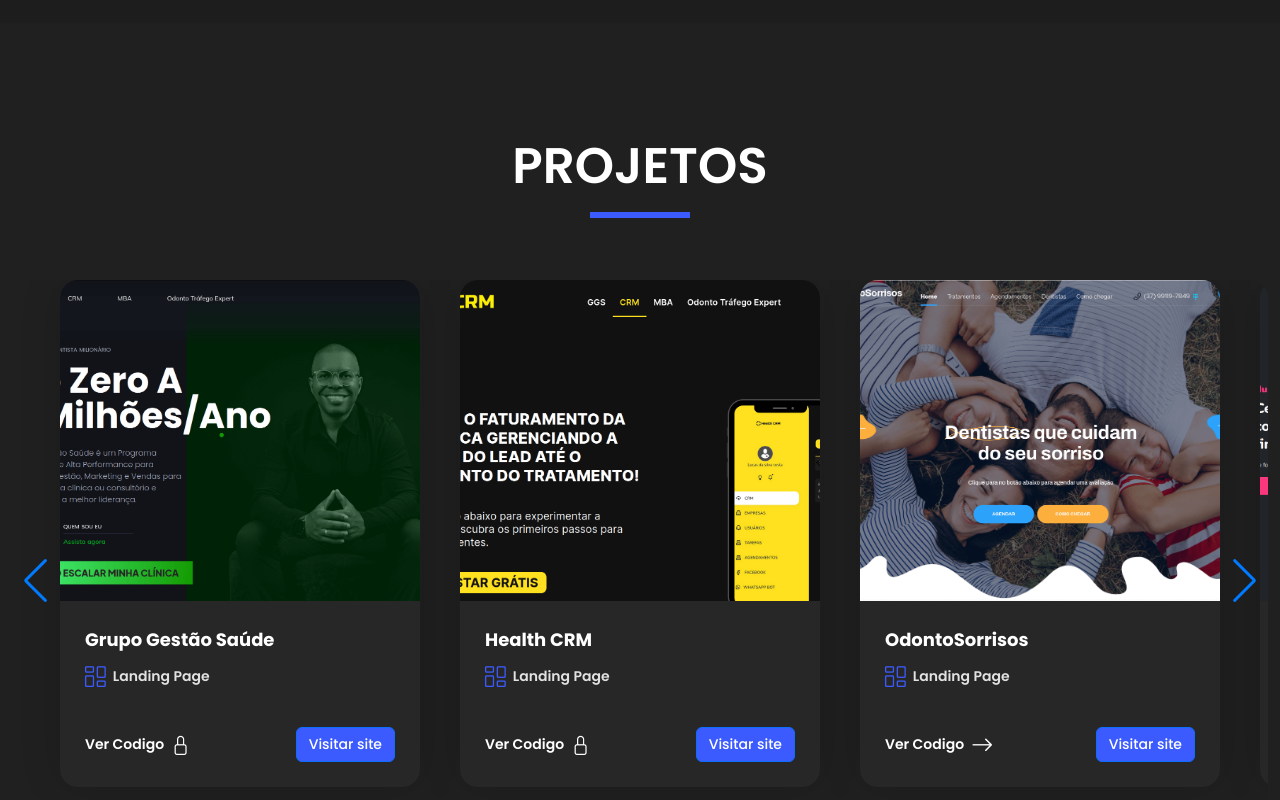
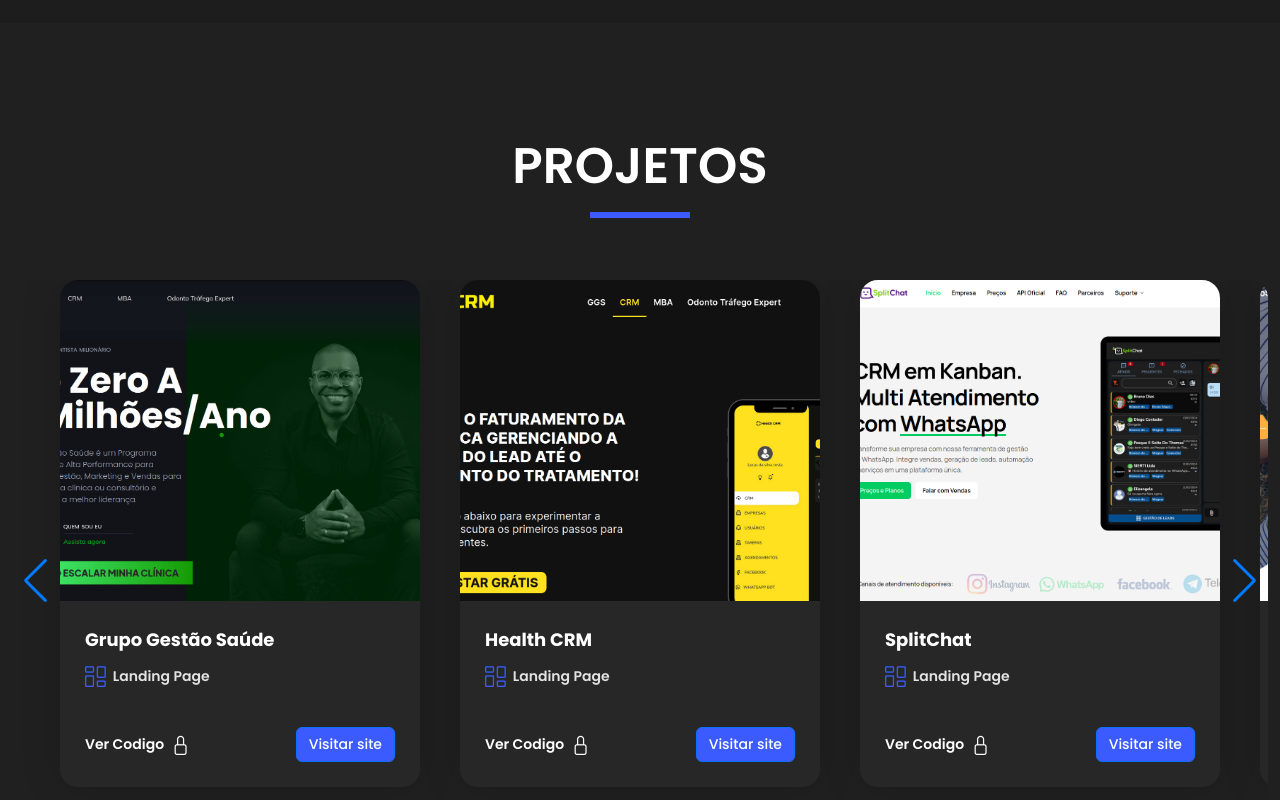
Before and after one commit to leolopes2001/LeonardoMartins-PortfolioWebsite, a plain HTML site: page index.html in a window 1280 px wide. Shown: the part 3327-4127 px from the top of the page. Drawn offline with nearby package versions, Linux system fonts and the light colour scheme.

Commit message:
Add splitchat project zievo

```diff
--- a/index.html
+++ b/index.html
@@ -347,6 +347,27 @@
             </div>
           </div>
 
+
+          <div class="swiper-slide">
+            <div class="swiper-slide-container-img">
+              <img src="images/split.png" alt="">
+            </div>
+            <div class="swiper-slide-container-content">
+              <h6 class="m-0">SplitChat</h6>
+              <div class="d-flex align-items-center mt-2">
+                <i class="bi bi-columns-gap "
+                  style="font-size: 1.3rem; margin-right: 7px; color: #3c5bff !important;"></i>
+                <p class="m-0">Landing Page</p>
+              </div>
+              <div class="d-flex align-items-center justify-content-between" style="margin-top: 35px;">
+                <a  class="d-flex align-items-center">Ver Codigo <i class="bi bi-lock"
+                  style="margin-left: 7px;font-size: 1.2rem;transform: translateY(1px);"></i></a>
+                <a href="https://splitchat.com.br/" target="_blank" class="btn btn-primary">Visitar
+                  site</a>
+              </div>
+            </div>
+          </div>
+
           <div class="swiper-slide">
             <div class="swiper-slide-container-img">
               <img src="images/Captura de tela de 2023-11-19 18-49-36.png" alt="">
@@ -426,6 +447,8 @@
               </div>
             </div>
           </div>
+
+
 
           <div class="swiper-slide">
             <div class="swiper-slide-container-img">
```
Also changed, not shown: images/split.png (added).
